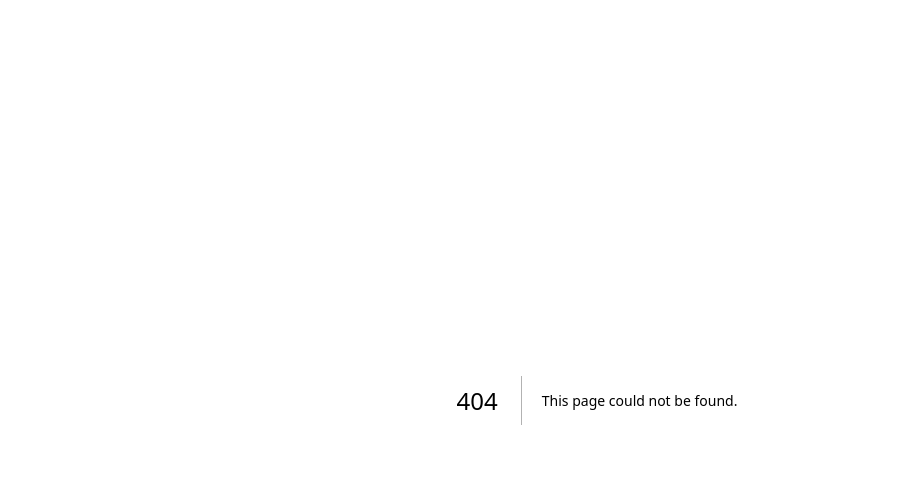
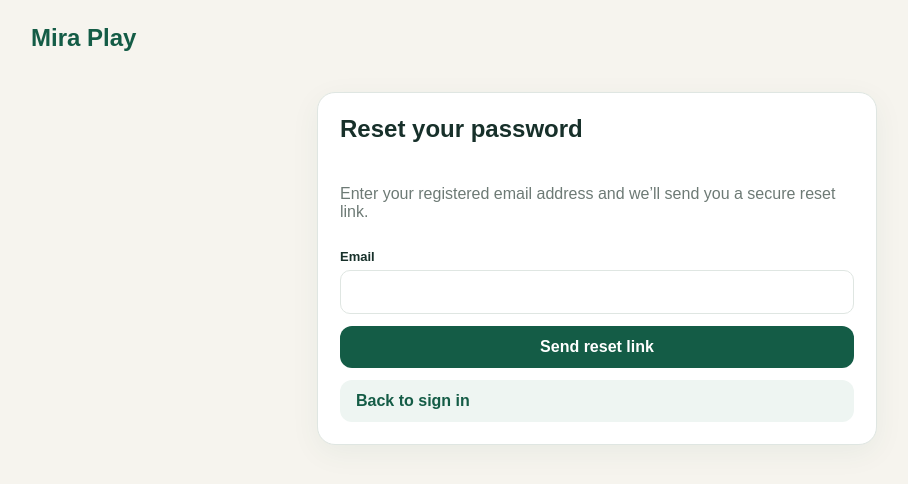
Before and after one commit to osamaelenany/mira-play, a Next.js app: page /forgot-password in a window 1280 px wide. Before the commit this address had no page. Shown: the top 484 px of the page, without its empty margins (43-951 px from the left). Built offline with nearby package versions, Linux system fonts and the light colour scheme.

Commit message:
Add app/forgot-password/page.tsx

```diff
--- /dev/null
+++ b/app/forgot-password/page.tsx
@@ -0,0 +1,8 @@
+'use client'
+import { FormEvent,useState } from 'react'
+import { createClient } from '@/lib/supabase/client'
+export default function ForgotPassword(){
+ const [email,setEmail]=useState(''); const [msg,setMsg]=useState(''); const [error,setError]=useState(''); const [loading,setLoading]=useState(false)
+ async function submit(e:FormEvent){e.preventDefault();setLoading(true);setMsg('');setError('');const s=createClient();const redirectTo=`${location.origin}/reset-password`;const {error}=await s.auth.resetPasswordForEmail(email,{redirectTo});setLoading(false);if(error){setError(error.message);return}setMsg('If that email is registered, a password reset link has been sent.')}
+ return <main className="shell"><div className="topbar"><a className="brand" href="/">Mira Play</a></div><form className="card stack" onSubmit={submit} style={{maxWidth:560,margin:'40px auto'}}><h2>Reset your password</h2><p className="muted">Enter your registered email address and we’ll send you a secure reset link.</p><div className="field"><label>Email</label><input type="email" required value={email} onChange={e=>setEmail(e.target.value)}/></div>{msg&&<div className="notice">{msg}</div>}{error&&<div className="error">{error}</div>}<button className="btn" disabled={loading}>{loading?'Sending…':'Send reset link'}</button><a className="btn secondary" href="/">Back to sign in</a></form></main>
+}
```
